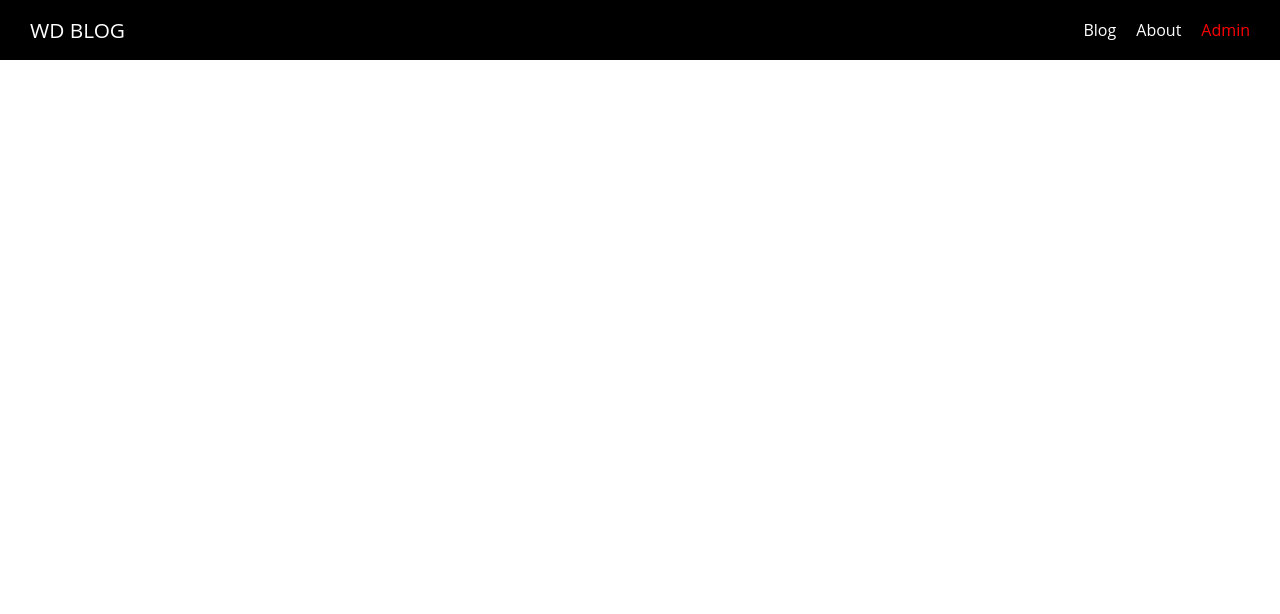
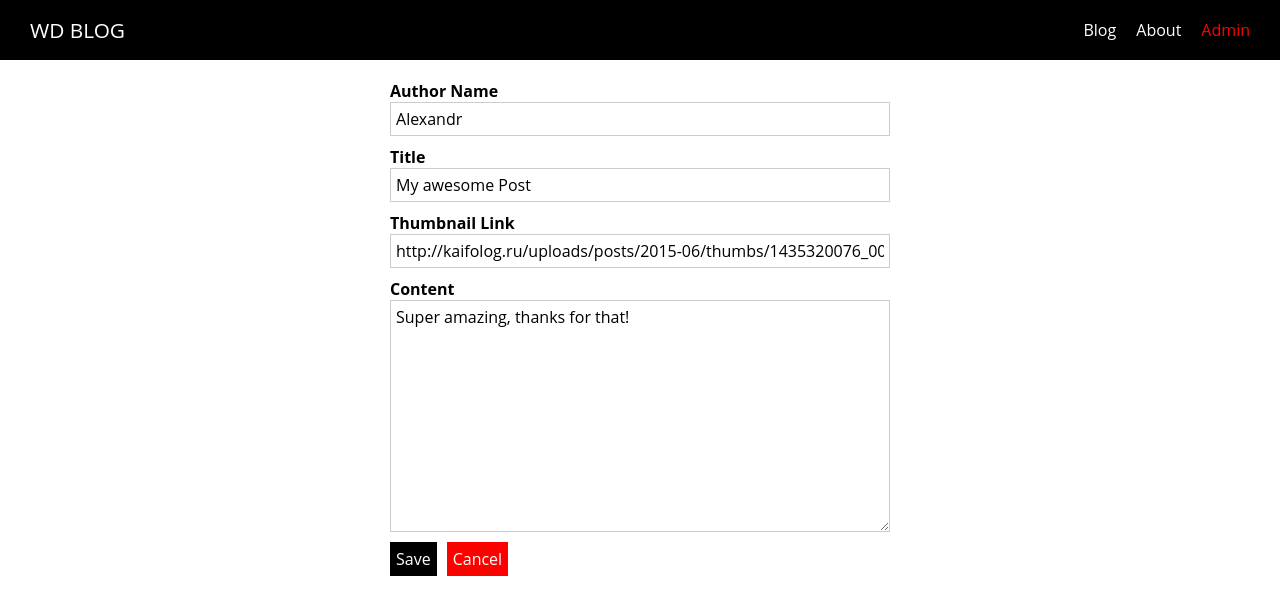
Before and after one commit to Puwka/nuxt.js-project, a Nuxt app: page /admin/1 in a window 1280 px wide. Shown: the top 614 px of the page. Built offline with nearby package versions, Linux system fonts and the light colour scheme.

Commit message:
OMG thats huge

```diff
--- /dev/null
+++ b/components/Admin/AdminPostForm.vue
@@ -0,0 +1,48 @@
+<template>
+  <form @submit.prevent="onSave">
+    <AppControlInput v-model="editedPost.author">Author Name</AppControlInput>
+    <AppControlInput v-model="editedPost.title">Title</AppControlInput>
+    <AppControlInput v-model="editedPost.thumbnailLink">Thumbnail Link</AppControlInput>
+    <AppControlInput control-type="textarea" v-model="editedPost.content">Content</AppControlInput>
+    <AppButton type="submit">Save</AppButton>
+    <AppButton type="button" style="margin-left: 10px" btn-style="cancel" @click="onCancel">Cancel</AppButton>
+  </form>
+</template>
+
+<script>
+  import AppControlInput from '@/components/UI/AppControlInput'
+  import AppButton from '@/components/UI/AppButton'
+
+  export default {
+    props: {
+      post: {
+        type: Object,
+        required: false
+      }
+    },
+    data() {
+      return {
+        editedPost: this.post
+        ? {...this.post}
+        : {
+          author: '',
+          title: '',
+          thumbnailLink: '',
+          content: ''
+        }
+      }
+    },
+    components: {
+      AppButton,
+      AppControlInput
+    },
+    methods: {
+      onSave() {
+        console.log(this.editedPost)
+      },
+      onCancel() {
+        this.$router.push('/admin')
+      }
+    }
+  }
+</script>
--- a/components/Posts/PostList.vue
+++ b/components/Posts/PostList.vue
@@ -2,18 +2,21 @@
     <section class="post-list">
         <PostPreview
                 id="1"
+                :is-admin="isAdmin"
                 thumbnail="http://www.umbrellaconsultants.com/files/resources/outer-banks-web-development-hosting.jpg"
                 previewText="Learn to Code!"
                 title="Development"
         />
         <PostPreview
                 id="2"
+                :is-admin="isAdmin"
                 thumbnail="http://www.impactoeldiario.com/file/2018/01/web_design_benefits.jpg"
                 previewText="Learn to Design!"
                 title="Design"
         />
         <PostPreview
                 id="3"
+                :is-admin="isAdmin"
                 thumbnail="http://6798-presscdn-0-89.pagely.netdna-cdn.com/wp-content/uploads/2016/09/green-picnic-Blog-post-header.jpg"
                 previewText="Deadline meetups in huge company!"
                 title="Meetups"
@@ -25,9 +28,15 @@
     import PostPreview from '@/components/Posts/PostPreview'
 
     export default {
-        components: {
-            PostPreview
+      components: {
+          PostPreview
+      },
+      props: {
+        isAdmin: {
+          type: Boolean,
+          default: false
         }
+      }
     }
 </script>
 
--- a/components/Posts/PostPreview.vue
+++ b/components/Posts/PostPreview.vue
@@ -1,5 +1,5 @@
 <template>
-    <nuxt-link :to='`/posts/${id}`' class="post-preview">
+    <nuxt-link :to="postLink" class="post-preview">
         <article>
             <div class="post-thumbnail" :style="{backgroundImage: `url(${thumbnail})`}"></div>
             <div class="post-content">
@@ -29,6 +29,15 @@
           previewText: {
               type: String,
               required: true
+          },
+          isAdmin: {
+            type: Boolean,
+            required: true
+          }
+        },
+        computed: {
+          postLink() {
+            return this.isAdmin ? `/admin/${this.id}` : `/posts/${this.id}`
           }
         }
       }
--- /dev/null
+++ b/components/UI/AppButton.vue
@@ -0,0 +1,63 @@
+<template>
+  <button
+    class="button"
+    :class="btnStyle"
+    v-bind="$attrs"
+    v-on="$listeners"><slot /></button>
+</template>
+
+<script>
+export default {
+  name: 'AppButton',
+  props: {
+    btnStyle: {
+      type: String,
+      default: ''
+    }
+  }
+}
+</script>
+
+
+<style scoped>
+.button {
+  font: inherit;
+  background-color: black;
+  color: white;
+  padding: 5px;
+  cursor: pointer;
+  border: 1px solid black;
+}
+
+.button:hover,
+.button:active {
+  background-color: rgb(51, 51, 51);
+  border: 1px solid black;
+}
+
+.inverted {
+  background-color: white;
+  color: black;
+  border: 1px solid transparent;
+}
+
+.inverted:hover,
+.inverted:active {
+  color: #ccc;
+  background-color: white;
+  border: 1px solid transparent;
+}
+
+.cancel {
+  background-color: red;
+  color: white;
+  border: 1px solid transparent;
+}
+
+.cancel:hover,
+.cancel:active {
+  background-color: salmon;
+  border: 1px solid transparent;
+  color: white;
+}
+</style>
--- /dev/null
+++ b/components/UI/AppControlInput.vue
@@ -0,0 +1,58 @@
+<template>
+  <div class="input-control">
+    <label><slot /></label>
+    <input
+      v-if="controlType === 'input'"
+      v-bind="$attrs"
+      :value="value"
+      @input="$emit('input', $event.target.value)">
+    <textarea
+      v-if="controlType === 'textarea'"
+      rows="10"
+      :value="value"
+      @input="$emit('input', $event.target.value)"></textarea>
+  </div>
+</template>
+
+<script>
+export default {
+  name: 'AppInputControl',
+  props: {
+    controlType: {
+      type: String,
+      default: 'input'
+    },
+    value: {
+      type: String,
+      default: ''
+    }
+  }
+}
+</script>
+
+<style scoped>
+.input-control {
+  margin: 10px 0;
+}
+
+.input-control label {
+  display: block;
+  font-weight: bold;
+}
+
+.input-control input,
+.input-control textarea {
+  display: block;
+  width: 100%;
+  box-sizing: border-box;
+  font: inherit;
+  border: 1px solid #ccc;
+  padding: 5px;
+}
+
+.input-control input:focus,
+.input-control textarea:focus {
+  background-color: #eee;
+  outline: none;
+}
+</style>
--- /dev/null
+++ b/pages/admin/_postId/index.vue
@@ -0,0 +1,39 @@
+<template>
+  <div class="admin-post-page">
+    <section class="update-form">
+      <AdminPostForm :post='loadedPost'></AdminPostForm>
+    </section>
+  </div>
+</template>
+
+<script>
+  import AdminPostForm from '@/components/Admin/AdminPostForm'
+
+  export default {
+    components: {
+      AdminPostForm
+    },
+    data() {
+      return {
+        loadedPost: {
+          author: 'Alexandr',
+          title: 'My awesome Post',
+          content: 'Super amazing, thanks for that!',
+          thumbnailLink: 'http://kaifolog.ru/uploads/posts/2015-06/thumbs/1435320076_005.jpg'
+        }
+      }
+    }
+  }
+</script>
+
+<style scoped>
+.update-form {
+  width: 90%;
+  margin: 20px auto;
+}
+@media (min-width: 768px) {
+  .update-form {
+    width: 500px;
+  }
+}
+</style>
--- /dev/null
+++ b/pages/admin/index.vue
@@ -0,0 +1,36 @@
+<template>
+  <div class="admin-page">
+    <section class="new-post">
+      <button @click="$router.push('/admin/new-post')">Create Post</button>
+    </section>
+    <section class="existing-posts">
+      <h1>Existing Posts</h1>
+      <PostList isAdmin/>
+    </section>
+  </div>
+</template>
+
+<script>
+  import PostList from '@/components/Posts/PostList'
+  export default {
+    components: {
+      PostList
+    }
+  }
+</script>
+
+<style scoped>
+.admin-page {
+  padding: 20px;
+}
+
+.new-post {
+  text-align: center;
+  border-bottom: 2px solid #ccc;
+  padding-bottom: 10px;
+}
+
+.existing-posts h1 {
+  text-align: center;
+}
+</style>
--- /dev/null
+++ b/pages/admin/new-post/index.vue
@@ -0,0 +1,30 @@
+<template>
+  <div class="admin-new-post-page">
+    <section class="new-post-form">
+      <AdminPostForm />
+    </section>
+  </div>
+</template>
+
+<script>
+  import AdminPostForm from '@/components/Admin/AdminPostForm'
+
+  export default {
+    components: {
+      AdminPostForm
+    }
+  }
+</script>
+
+<style scoped>
+.new-post-form {
+  width: 90%;
+  margin: 20px auto;
+}
+
+@media (min-width: 768px) {
+  .new-post-form {
+    width: 500px;
+  }
+}
+</style>
```
Also changed, not shown: pages/admin/auth/index.vue (added). Lines whose indentation alone changed are shown as unchanged.
